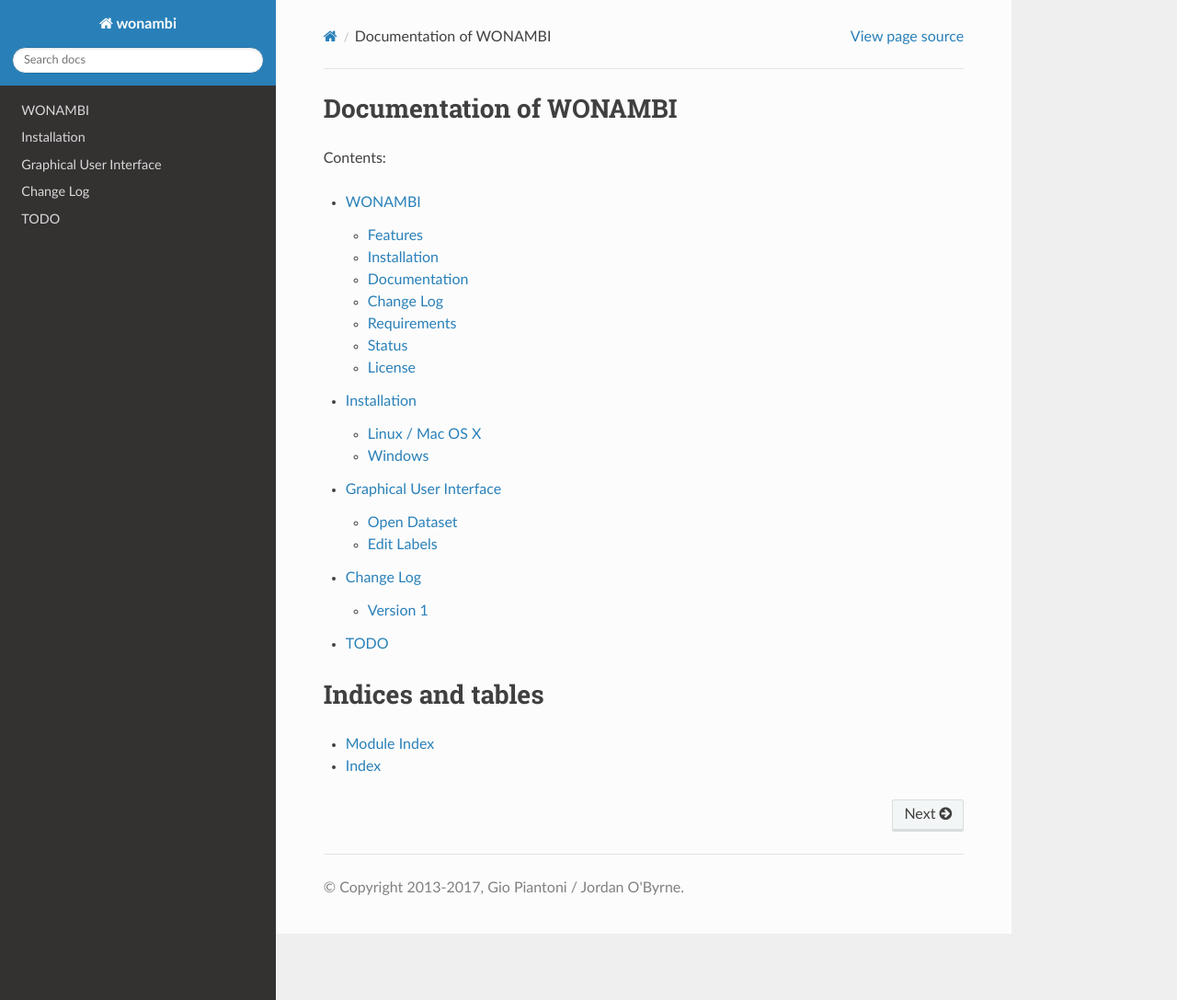
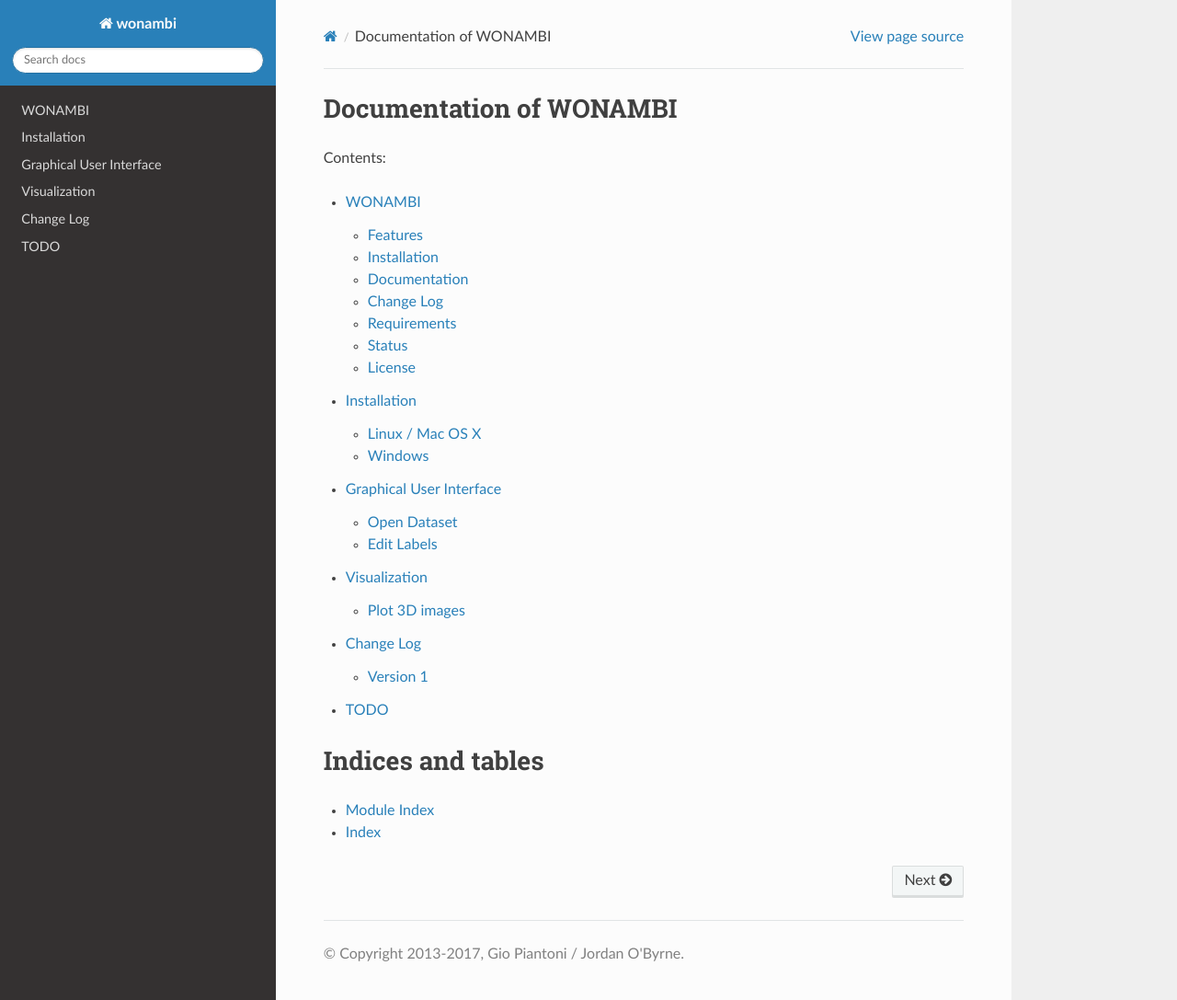
Before and after one commit to wonambi-python/wonambi, a Sphinx documentation site: the page built from docs/source/index.rst, in a window 1280 px wide and 1087 px high. Shown: the whole window at 92% size. Built offline with Sphinx 7.4.7 and the Read the Docs theme 2.0.0, drawn with Linux system fonts in a browser that asks for light colours; pages that are not in the unit, such as notebooks, are missing from menus; the version number could not be read and is left out; some of the changed lines change nothing that is shown.

Commit message:
add viz to doc

```diff
--- a/docs/source/index.rst
+++ b/docs/source/index.rst
@@ -10,6 +10,7 @@
    installation
    Modules, classes, functions<api/wonambi>
    gui/index
+   viz/index
    changelog
    todo
 
--- a/docs/source/viz/index.rst
+++ b/docs/source/viz/index.rst
@@ -1,5 +1,5 @@
-Graphical User Interface
-========================
+Visualization
+=============
 
 .. toctree::
 
```
